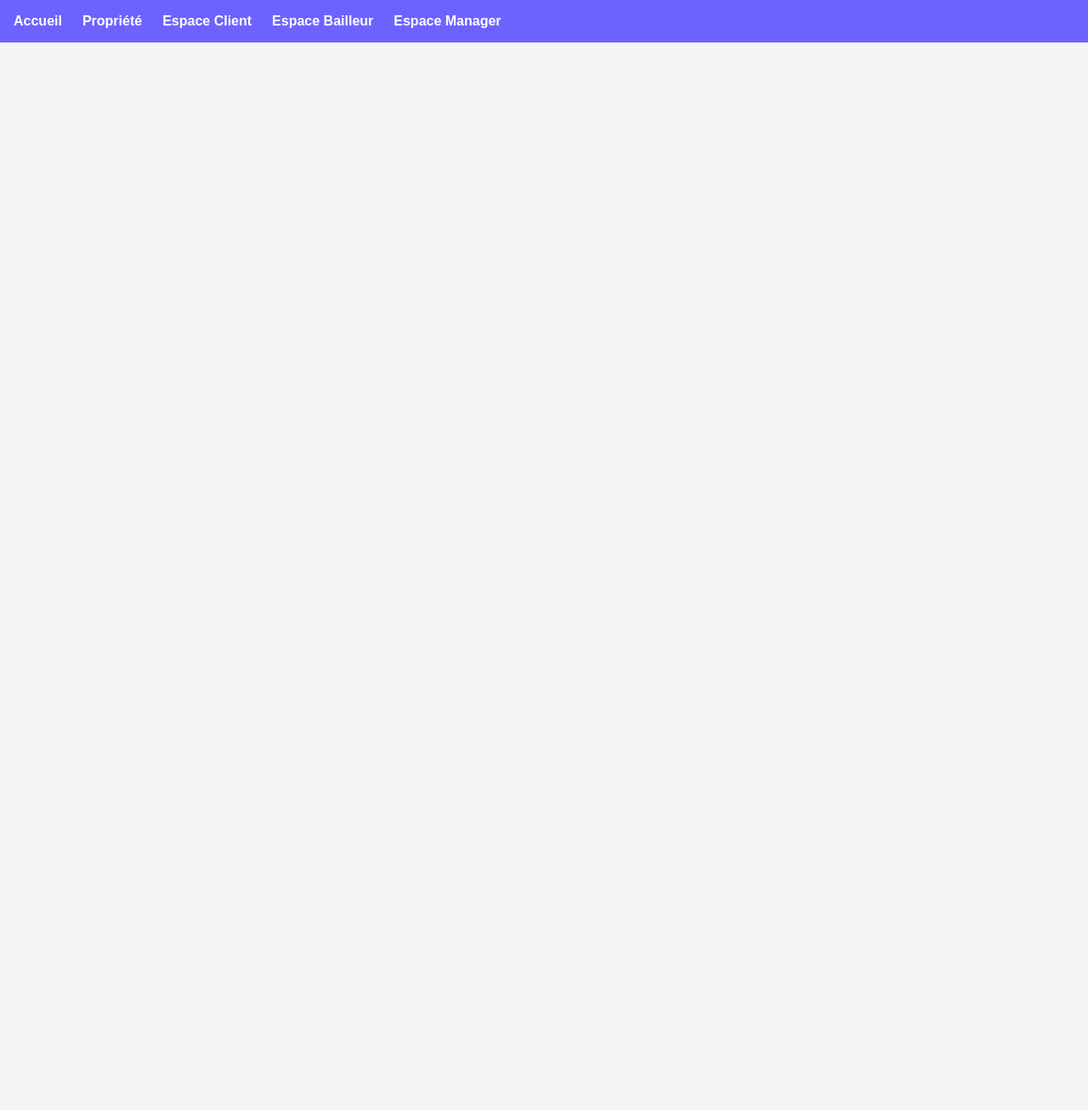
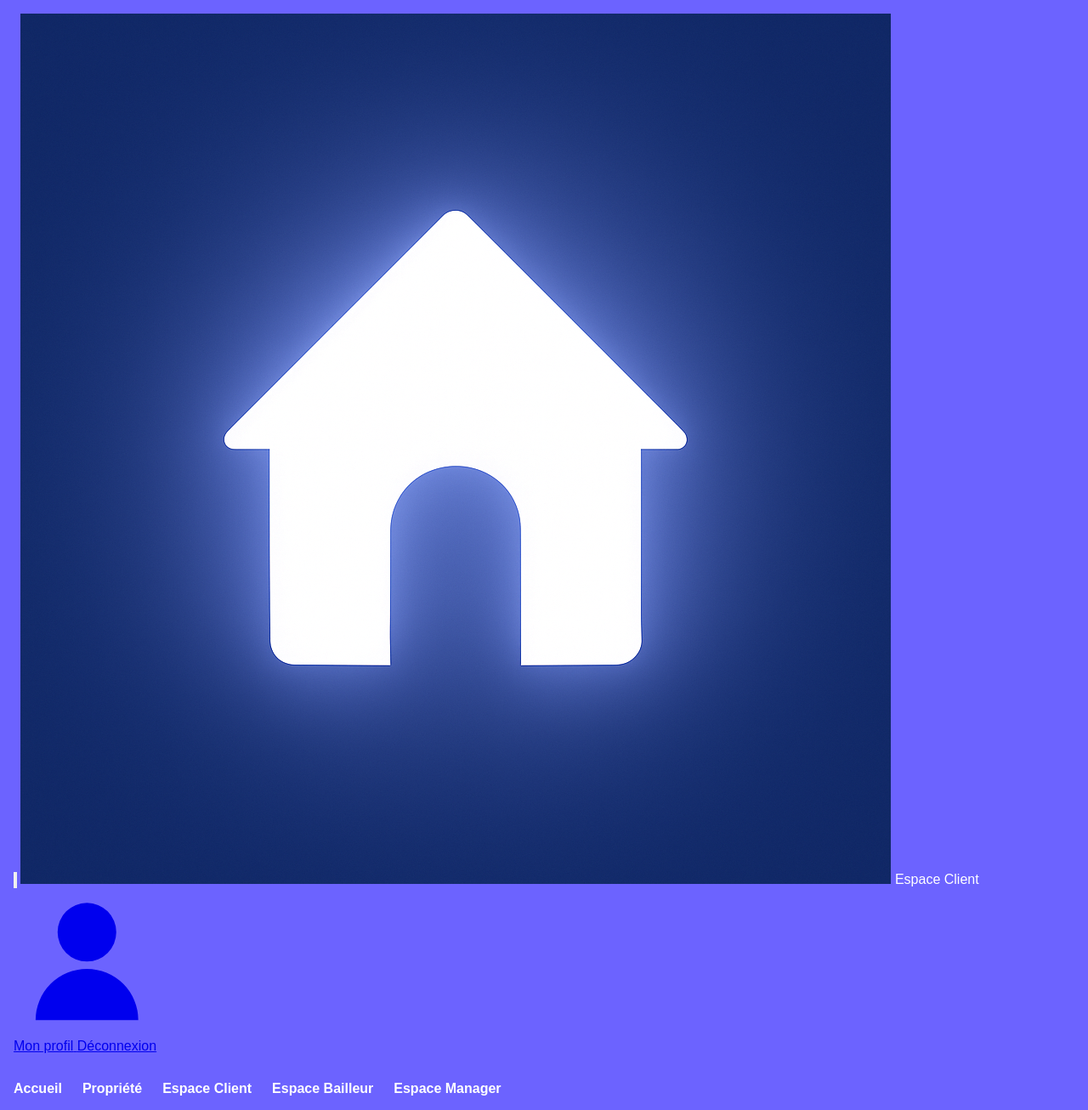
Before and after one commit to yobibah/UrbanHome, a PHP site: page /views/client/layout/header.php in a window 1280 px wide. Shown: the whole page at 85% size. Before the commit the page ends 50 px from the top, so only its background shows below. Run offline with PHP 8.4, Linux system fonts and the light colour scheme; some libraries are stand-ins or nearby versions.

Commit message:
modified:   public/assets/js/main.js 	modified:   views/client/layout/header.php 	modified:   views/manager/layout/header.php

```diff
--- a/views/client/layout/header.php
+++ b/views/client/layout/header.php
@@ -9,4 +9,28 @@
     <script src="assets/js/main.js"></script>
 </head>
 <body>
-<?php include __DIR__ . '/navbar.php'; ?>
+<header class="w-full bg-blue-700 text-white flex items-center justify-between px-6 py-4 shadow">
+    <div class="flex items-center gap-3">
+        <button id="sidebarToggleClient" class="md:hidden focus:outline-none mr-2">
+            <svg class="w-7 h-7" fill="none" stroke="currentColor" stroke-width="2" viewBox="0 0 24 24">
+                <path stroke-linecap="round" stroke-linejoin="round" d="M4 6h16M4 12h16M4 18h16" />
+            </svg>
+        </button>
+        <img src="/assets/images/flavicon.png" alt="Logo" class="w-9 h-9 rounded" />
+        <span class="text-2xl font-bold">Espace Client</span>
+    </div>
+    <div class="flex items-center gap-2">
+        <a href="/client/profile" class="flex items-center gap-1 hover:underline">
+            <span class="inline-block bg-white text-blue-700 rounded-full p-1">
+                <svg class="w-6 h-6" fill="currentColor" viewBox="0 0 20 20"><path d="M10 10a4 4 0 100-8 4 4 0 000 8zm-7 8a7 7 0 1114 0H3z"/></svg>
+            </span>
+            <span class="font-semibold">Mon profil</span>
+        </a>
+        <a href="/client/logout" class="ml-4 px-3 py-1 rounded bg-red-600 text-white font-semibold hover:bg-red-700">Déconnexion</a>
+    </div>
+</header>
+<div class="flex min-h-screen">
+    <aside class="w-64 bg-blue-700 text-white p-6 space-y-6 hidden md:block" id="sidebarClient">
+        <?php include __DIR__ . '/navbar.php'; ?>
+    </aside>
+    <!-- ...le reste du contenu principal... -->
```
Also changed, not shown: views/manager/layout/header.php (+25 -1 lines), public/assets/js/main.js.
